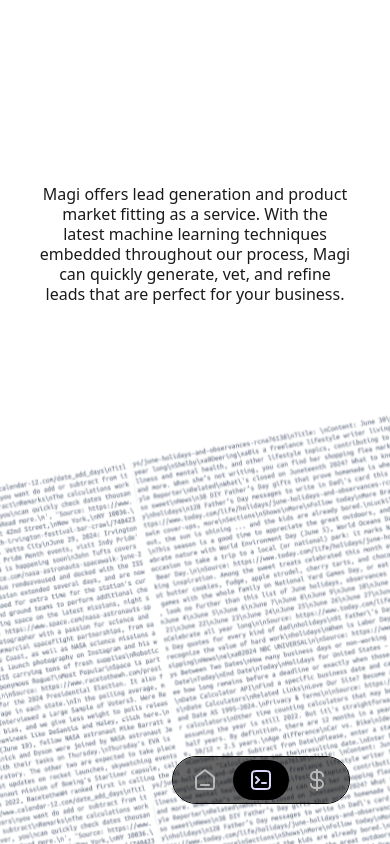
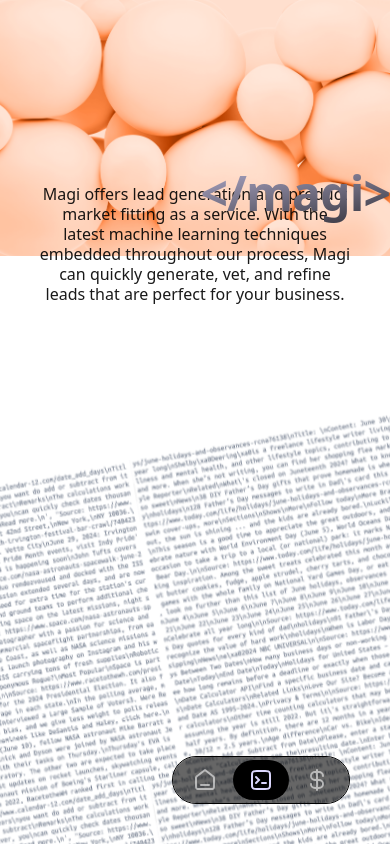
Before and after one commit to willgbryan/heighliner-site, a Next.js app: page / in a window 390 px wide. Shown: the top 844 px of the page. Built offline with nearby package versions, Linux system fonts and the light colour scheme.

Commit message:
formatting changes

```diff
--- a/src/app/_sections/hero.tsx
+++ b/src/app/_sections/hero.tsx
@@ -10,8 +10,19 @@
 export function Hero() {
   return (
     <div className="">
-      <div className="h-full w-full relative md:z-0">
-        <div className="hidden md:block absolute md:top-24 right-0 ">
+      <div className="h-full w-full relative">
+        <div className="md:hidden absolute top-0 left-0 w-full h-64">
+          <FadeIn>
+            <Image
+              src={clay1Img} // Use the smaller image for mobile
+              layout="fill" // This will make the image cover the available space
+              objectFit="cover" // Adjust the image's sizing within its container
+              className="w-full h-full"
+              alt="blob image of brain"
+            />
+          </FadeIn>
+        </div>
+        <div className="hidden md:block absolute md:top-24 right-0">
           <FadeIn>
             <Image
               src={heroClay}
@@ -22,34 +33,30 @@
             />
           </FadeIn>
         </div>
-        <div className="absolute top-[calc(50vh-130px)] left-40 z-[9999] w-full md:w-auto pr-4">
+        <div className="absolute top-[20vh] md:top-[calc(50vh-130px)] left-4 md:left-40 z-[9999] w-full md:w-auto pr-4">
           <FadeIn>
             <GradientHeading
-              className="flex items-end  justify-end md:justify-start  flex-col text-right md:text-left"
-              size="xxl"
+              className="flex items-end justify-end md:justify-start flex-col text-right md:text-left"
+              size="xl"
               asChild
             >
-              <h1 className="hidden  md:flex items-center font-semibold flex-col text-[12.5rem] pb-4">
+              <h1 className="text-5xl md:text-[12.5rem] font-semibold flex-col pb-4">
                 &lt;/magi&gt; <br />
+                {/* Optionally, you can uncomment this for a subtitle or additional text */}
                 {/* <span className="font-brand pt-9 sr-only">brand</span> */}
               </h1>
             </GradientHeading>
           </FadeIn>
         </div>
-        {/* <div className="hidden md:block absolute top-[calc(100vh-530px)]   right-7">
+        {/* Consider uncommenting and adjusting this for mobile if needed */}
+        {/* <div className="md:hidden absolute top-[calc(100vh-530px)] right-7">
           <TextAnimate
-            className="font-brand pt-9 md:text-[12.5rem] "
+            className="font-brand pt-9 text-5xl md:text-[12.5rem]"
             text="brand"
             type="rollIn"
           />
         </div> */}
       </div>
-
-      {/* <div className=" md:hidden  ">
-        <FadeIn>
-          <BackgroundMedia src="/Clay-1.png" alt="blob image of brain" />
-        </FadeIn>
-      </div> */}
     </div>
   )
 }
--- a/src/app/_sections/price.tsx
+++ b/src/app/_sections/price.tsx
@@ -20,7 +20,7 @@
               size="lg"
               asChild
             >
-              <h2 className="hidden  md:flex items-center font-semibold text-[6rem] pb-10">
+              <h2 className="hidden  md:flex items-center font-semibold text-[5rem] pb-10">
                 Choose the plan that's right for you
                 {/* <span className="font-brand pt-9 sr-only">brand</span> */}
               </h2>
```
